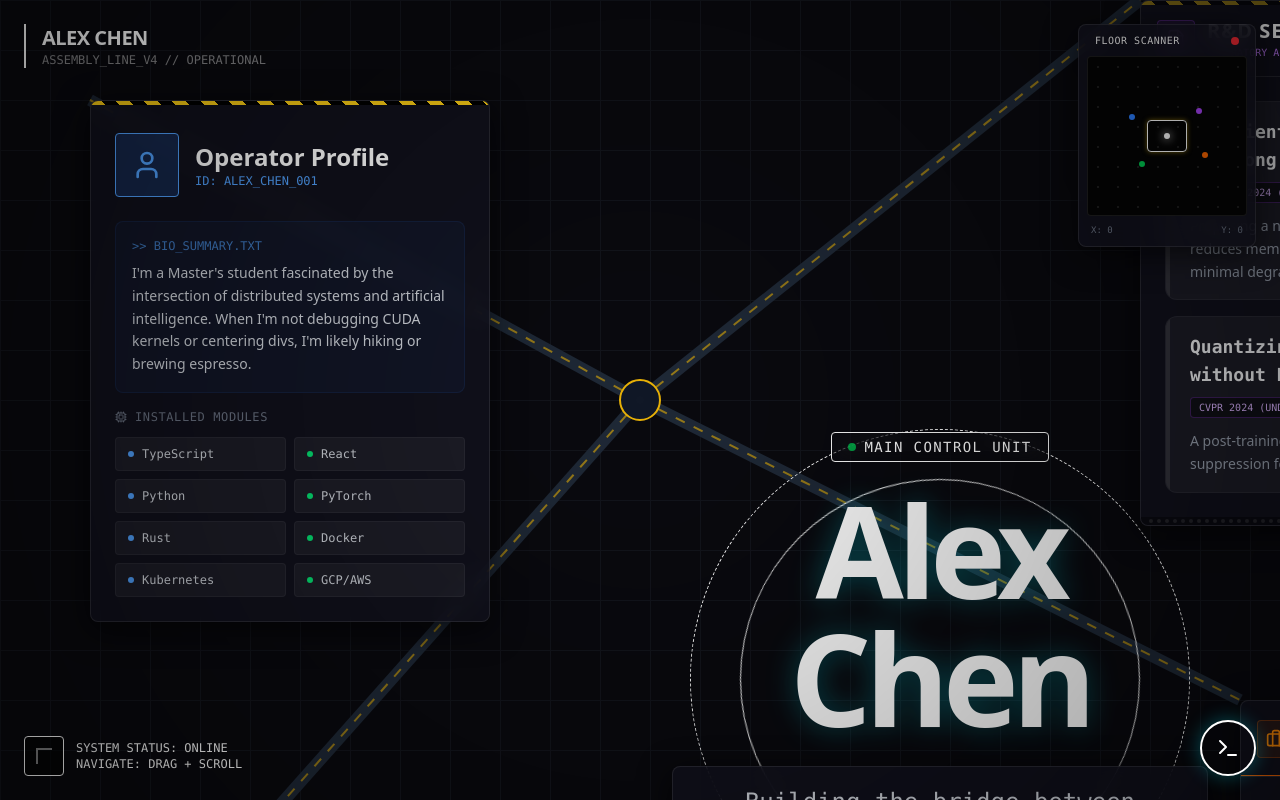
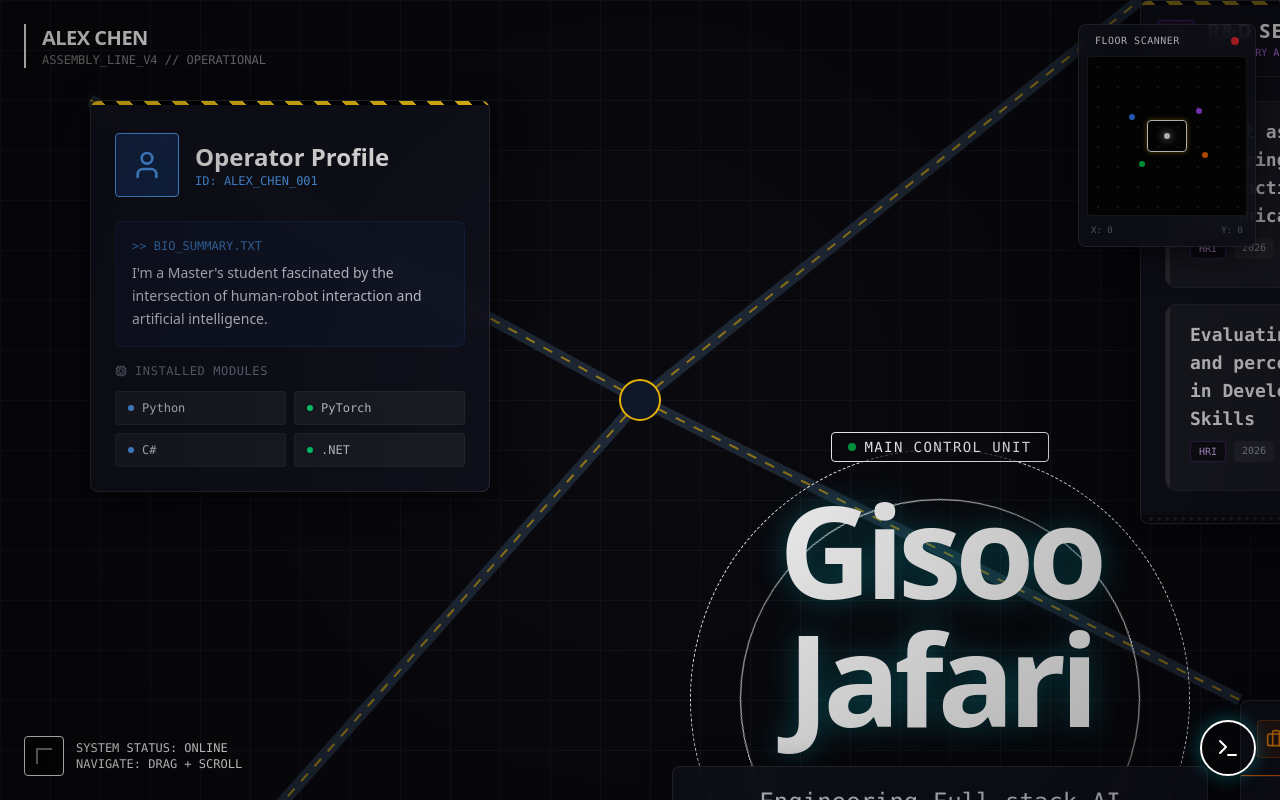
Before and after one commit to jgisoo/portfolio_SWE, a React (Vite) app: page / in a window 1280 px wide. Built offline with nearby package versions, Linux system fonts and the light colour scheme.

Commit message:
Rebuild production and update dist

```diff
--- a/components/ChatWidget.tsx
+++ b/components/ChatWidget.tsx
@@ -9,25 +9,25 @@ const generateLocalResponse = (userMessage: string): string => {
   // Knowledge base for responses
   const responses: { [key: string]: string[] } = {
     'project': [
-      "📊 NanoGPT-Speed: An optimized GPT-2 implementation in Rust for blazingly fast inference. Built to compress and accelerate model performance.",
-      "🔗 CodeWeaver: A VS Code extension that integrates local LLMs for intelligent code suggestions without cloud dependencies."
+      "📊 ",
+      "🔗 "
     ],
     'experience': [
-      "🏢 I worked at BigTech Corp as a Software Engineer, building scalable React and Node.js systems.",
-      "🔬 AI Lab Intern (Summer 2024): Focused on neural network quantization and model compression techniques.",
-      "🚀 StartupX Engineer (2021-2023): Developed and maintained distributed systems and microservices."
+      "🔬 Human-Robot Researcher @University of Waterloo: Focused on LLM-powered robots and its benefits for human communication.",
+      "🏢 I have held Software Engineer Internships in tech, building scalable backends with Python & C# & Node.js",
+      "🚀 Developed and maintained distributed systems and microservices, AI & ML systems."
     ],
     'research': [
-      "🧠 My research focuses on: Sparse Attention mechanisms, Model Compression, RLHF, and Multi-modal AI Agents.",
-      "📈 Currently pursuing a Master's degree in CS with specialization in efficient LLM inference."
+      "🧠 My research focuses on LLM-powered Furhat robot for optometry students communication training, building Kotlin application with OpenAI API",
+      "📈 Currently pursuing a Master's degree in Computer Engineering with specialization in LLM and robotics."
     ],
     'hobby': [
-      "🏔️ I love climbing and challenging myself on outdoor trails.",
+      "🏔️ I love playing tennis and teach in summer camps",
       "🌌 Big fan of sci-fi. I enjoy exploring futuristic concepts and their implications on technology."
     ],
     'skill': [
-      "💻 Proficient in: Python, Rust, TypeScript, React, Node.js, and various ML frameworks.",
-      "🛠️ Specialized in: LLM optimization, distributed systems, full-stack development, and cloud infrastructure."
+      "💻 Proficient in: Python, C#, .NET, ML frameworks.",
+      "🛠️ Specialized in: LLMs, full-stack development"
     ]
   };
 
@@ -40,8 +40,6 @@ const generateLocalResponse = (userMessage: string): string => {
 
   // Default responses
   const defaultResponses = [
-    "⚙️ Query received. Please specify a topic: projects, experience, research, skills, or hobbies.",
-    "🔧 System ready. Try asking about my experience, projects, or research interests.",
     "📡 Connection stable. Feel free to inquire about anything related to my work and experience."
   ];
 
@@ -53,7 +51,7 @@ export const ChatWidget: React.FC = () => {
   const [messages, setMessages] = useState<ChatMessage[]>([
     {
       id: 'welcome',
-      text: "FactoryOS v9000 Online. I monitor the production lines here. Query me for details on Alex's schematics or experience.",
+      text: "Ping for any info about my projects, experience, research or skills. ",
       sender: ChatSender.BOT,
       timestamp: Date.now()
     }
--- a/constants.ts
+++ b/constants.ts
@@ -7,8 +7,8 @@ export const PORTFOLIO_NODES: NodeData[] = [
     type: 'hero',
     position: { x: 0, y: 0 },
     content: {
-      name: "Alex Chen",
-      tagline: "Building the bridge between Systems & Intelligence.",
+      name: "Gisoo Jafari",
+      tagline: "Engineering Full-stack AI applications and Intelligent Robots!",
       subTagline: "Software Engineer • LLM Researcher • 2025"
     }
   },
@@ -19,16 +19,14 @@ export const PORTFOLIO_NODES: NodeData[] = [
     position: { x: 500, y: -400 },
     content: [
       {
-        title: "Efficient Attention Mechanisms for Long Contexts",
-        venue: "NeurIPS 2024 (Workshop)",
-        year: "2024",
-        abstract: "Proposing a new sparse attention pattern that reduces memory complexity to O(n log n) with minimal degradation on recall tasks."
+        title: "Furhat as a Simulated Patient: Exploring LLM-Driven Human-Robot Interaction in Optometry Communication Training",
+        venue: "HRI",
+        year: "2026",
       },
       {
-        title: "Quantizing Vision Transformers without Retraining",
-        venue: "CVPR 2024 (Under Review)",
-        year: "2024",
-        abstract: "A post-training quantization method utilizing outlier suppression for ViT architectures."
+        title: "Evaluating the implementation and perception of Furhat Robot in Developing Interpersonal Skills",
+        venue: "HRI",
+        year: "2026",
       }
     ]
   },
@@ -65,16 +63,22 @@ export const PORTFOLIO_NODES: NodeData[] = [
     position: { x: 600, y: 300 },
     content: [
       {
-        role: "Research Intern",
-        company: "DeepMind (Simulated)",
-        duration: "Summer 2024",
-        description: "Investigated scaling laws for mixture-of-experts models. Implemented custom JAX kernels."
+        role: "Graduate Research Intern",
+        company: "Social and Intelligent Robotics Lab, University of Waterloo",
+        duration: "Jan 2025-Present",
+        description: "Engineering an LLM-powered Furhat Robot for automated optometry communication training by integrating GPT APIs in Kotlin, implementing RAG fine-tuning, and optimizing persona-driven prompt engineering. "
       },
       {
-        role: "Senior Frontend Engineer",
-        company: "Vercel (Simulated)",
-        duration: "2021 - 2023",
-        description: "Led the migration to Next.js 13 App Router for the core dashboard. Improved LCP by 40%."
+        role: "Full-stack Engineer",
+        company: "Criteo",
+        duration: "Summer 2025",
+        description: "Developed a full-stack, internal diagnostic tool with C#, .NET, Kafka, and Angular, which increased developer efficiency by 40% by reducing debugging time for over 20 engineers."
+      },
+      {
+        role: "Software Engineer Backend Intern",
+        company: "Vosyn",
+        duration: "Winter 2025",
+        description: "Engineered and deployed scalable AI translation using RESTful APIs, Python, FastAI and PostgreSQL for multilingual voice/text services, driving a 15% increase in third-party integrations."
       }
     ]
   },
@@ -84,8 +88,8 @@ export const PORTFOLIO_NODES: NodeData[] = [
     type: 'about',
     position: { x: -550, y: -300 },
     content: {
-      bio: "I'm a Master's student fascinated by the intersection of distributed systems and artificial intelligence. When I'm not debugging CUDA kernels or centering divs, I'm likely hiking or brewing espresso.",
-      skills: ["TypeScript", "React", "Python", "PyTorch", "Rust", "Docker", "Kubernetes", "GCP/AWS"]
+      bio: "I'm a Master's student fascinated by the intersection of human-robot interaction and artificial intelligence.",
+      skills: ["Python", "PyTorch", "C#", ".NET"]
     }
   }
 ];
```
Also changed, not shown: 2 other files (tests, documents, lock files or other folders).
